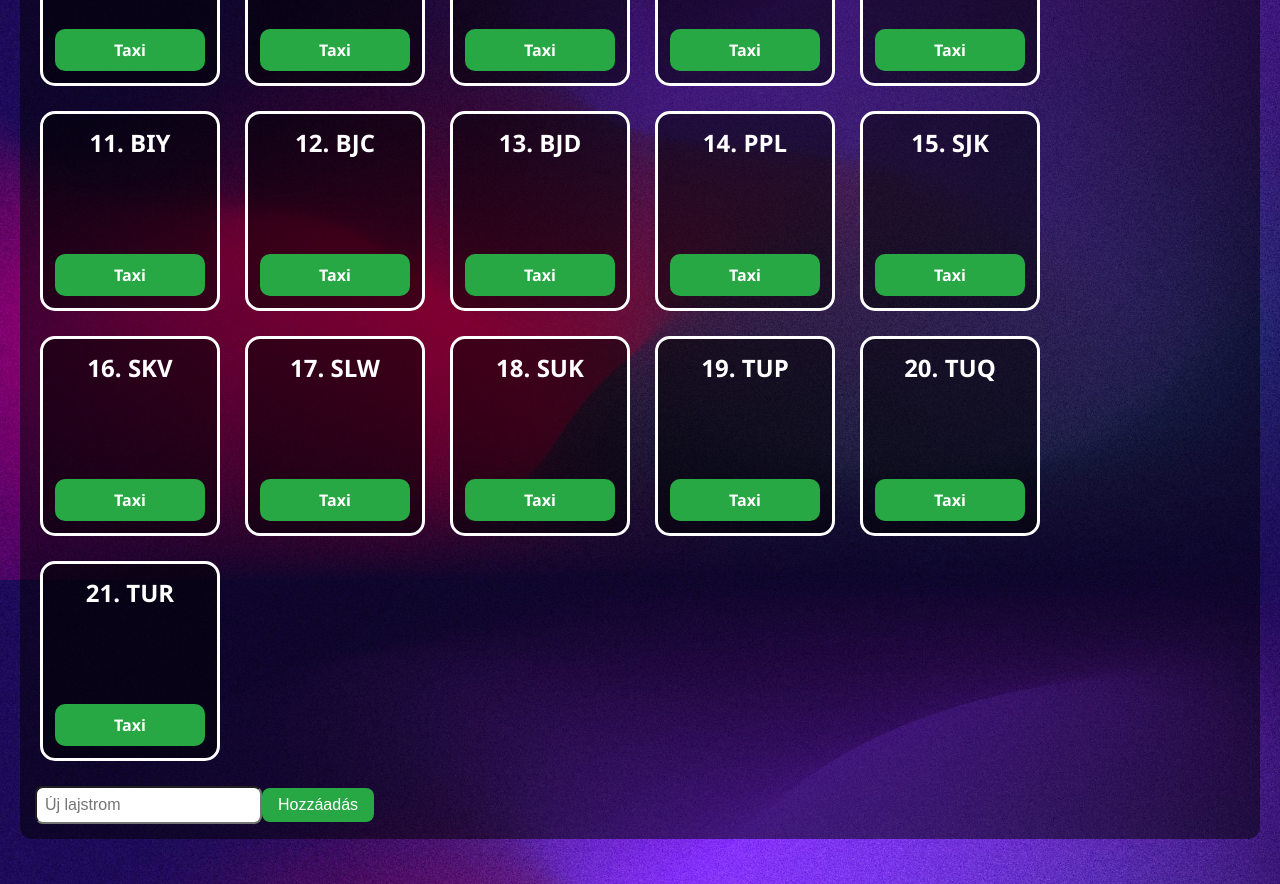
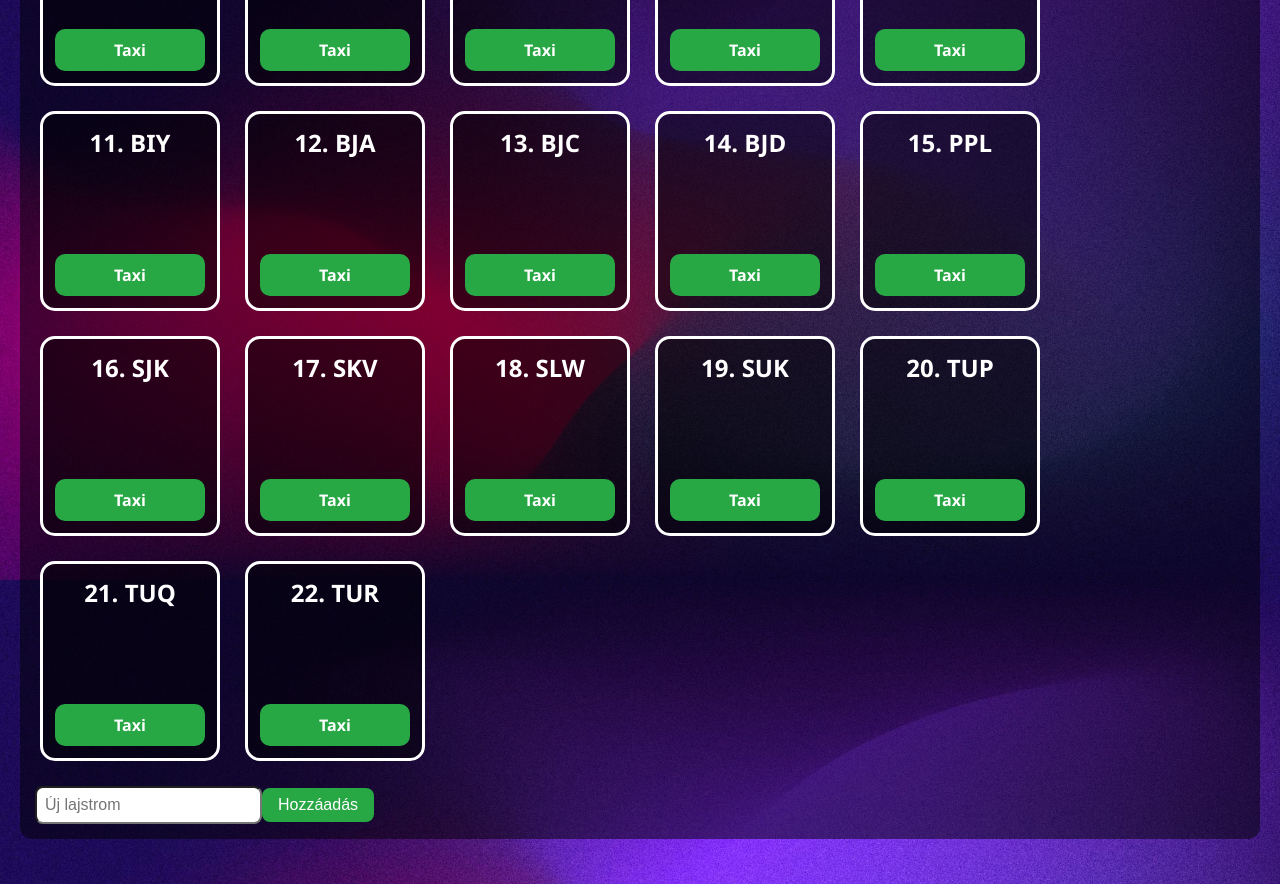
Before and after one commit to fepatrik/LHNY-AFIS, a Next.js app: page / in a window 1280 px wide. Shown: the part 1020-1904 px from the top of the page. Built offline with nearby package versions, Linux system fonts and the light colour scheme.

Commit message:
Callsigns added

```diff
--- a/components/AfisProgram.tsx
+++ b/components/AfisProgram.tsx
@@ -8,7 +8,7 @@ const AfisProgram = () => {
   const [visualCircuit, setVisualCircuit] = useState<string[]>([]);
   const [trainingBox, setTrainingBox] = useState<{ [key: string]: string }>({});
   const [crossCountry, setCrossCountry] = useState<string[]>([]);
-  const [apron, setApron] = useState(["TUR", "TUP", "TUQ", "BEC", "BED", "BEZ", "BJD", "BAK", "BFI", "BFJ", "BJC", "BFK", "BEY", "BFE", "BIY", "SKV", "SJK", "SUK", "PPL", "BAF", "SLW"]);
+  const [apron, setApron] = useState(["TUR", "TUP", "TUQ", "BEC", "BED", "BEZ", "BJD", "BAK", "BFI", "BFJ", "BJA", "BJC", "BFK", "BEY", "BFE", "BIY", "SKV", "SJK", "SUK", "PPL", "BAF", "SLW"]);
   const [newReg, setNewReg] = useState<string>("");
   const [localIR, setLocalIR] = useState<string[]>([]);
   const [localIRDetails, setLocalIRDetails] = useState<{ [key: string]: { procedure: string; height: string; clearance: string } }>({});
```
